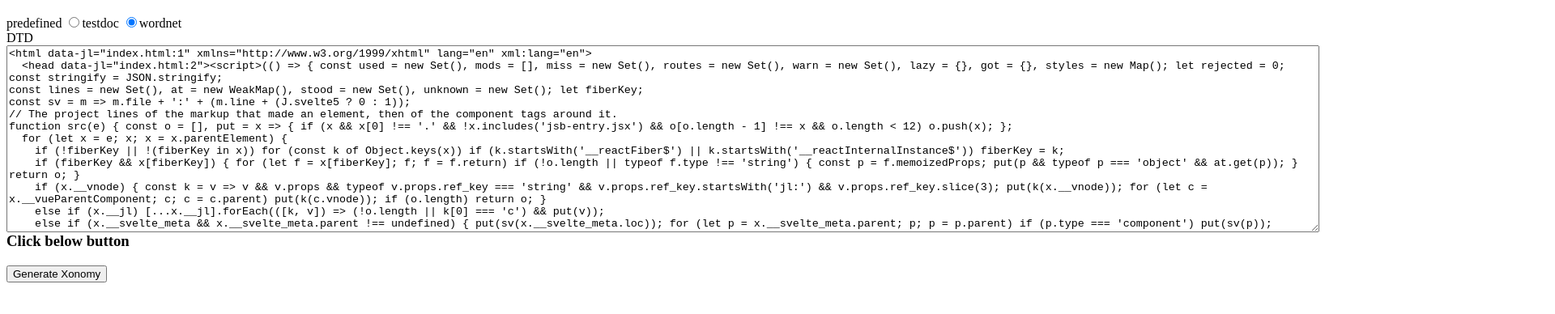
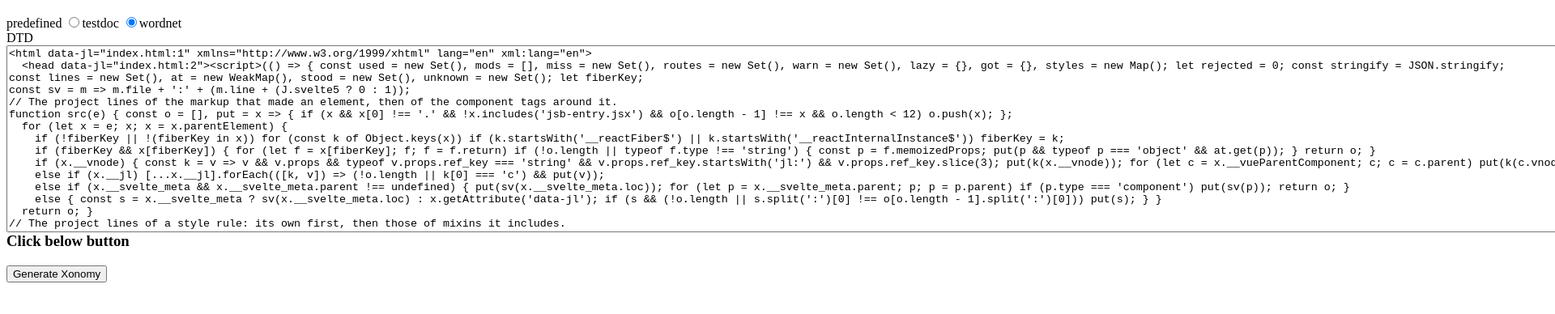
Before and after one commit to Mugunthanraju/Xonomy-Builder, a website built with Parcel: page index.html in a window 1280 px wide. Shown: the part 48-436 px from the top of the page at 81% size, 1920 px wide, since content can reach past the window. Built offline with nearby package versions, Linux system fonts and the light colour scheme; files whose address does not match are found by name.

Commit message:
modified cols value.

```diff
--- a/index.html
+++ b/index.html
@@ -74,7 +74,7 @@
     <div style="float: left; margin-right: 5em">
       DTD<br />
       <!-- <textarea id="dtd" rows="15" cols="50"></textarea> -->
-      <textarea id="dtd" rows="15" cols="200"></textarea>
+      <textarea id="dtd" rows="15" cols="350"></textarea>
     </div>
     <!-- <div style="">
 Xema<br>
```
